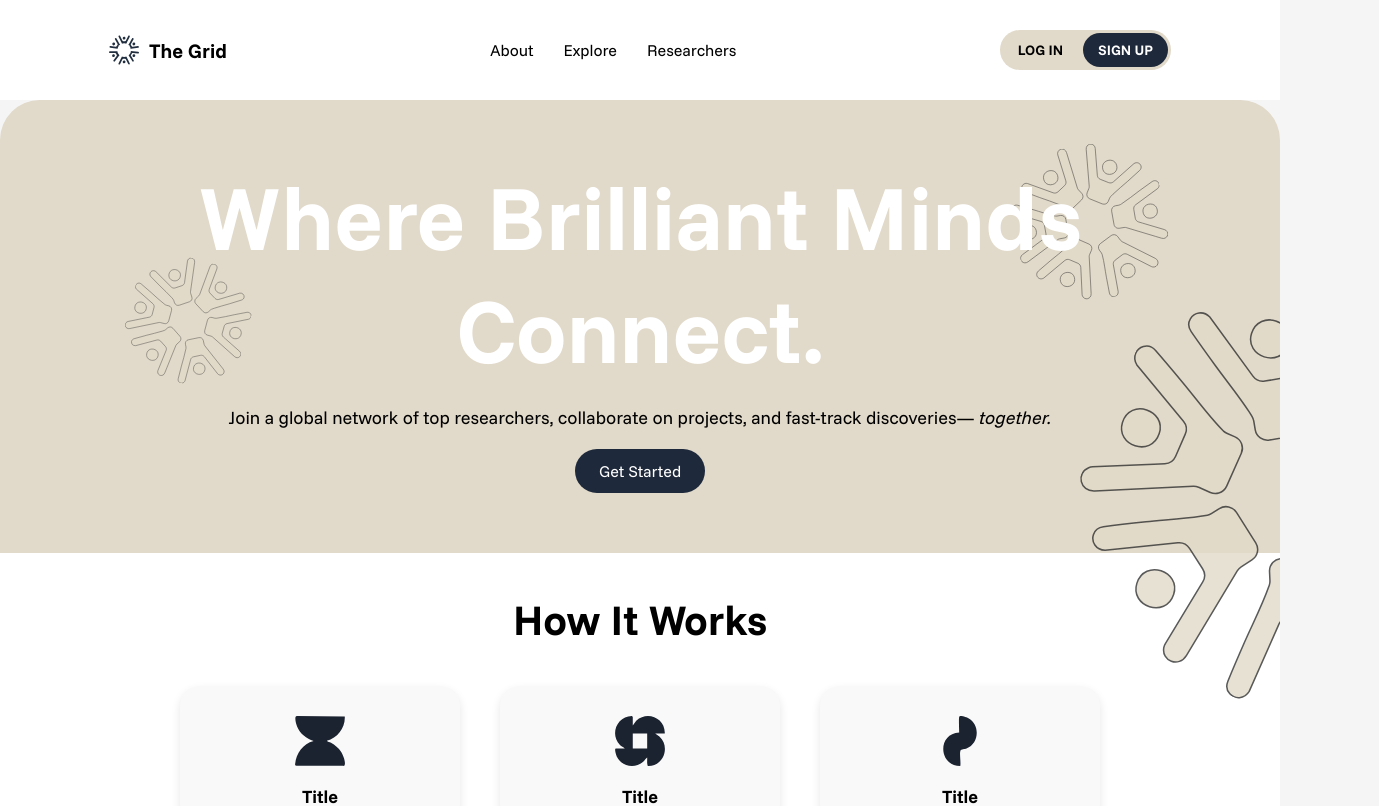
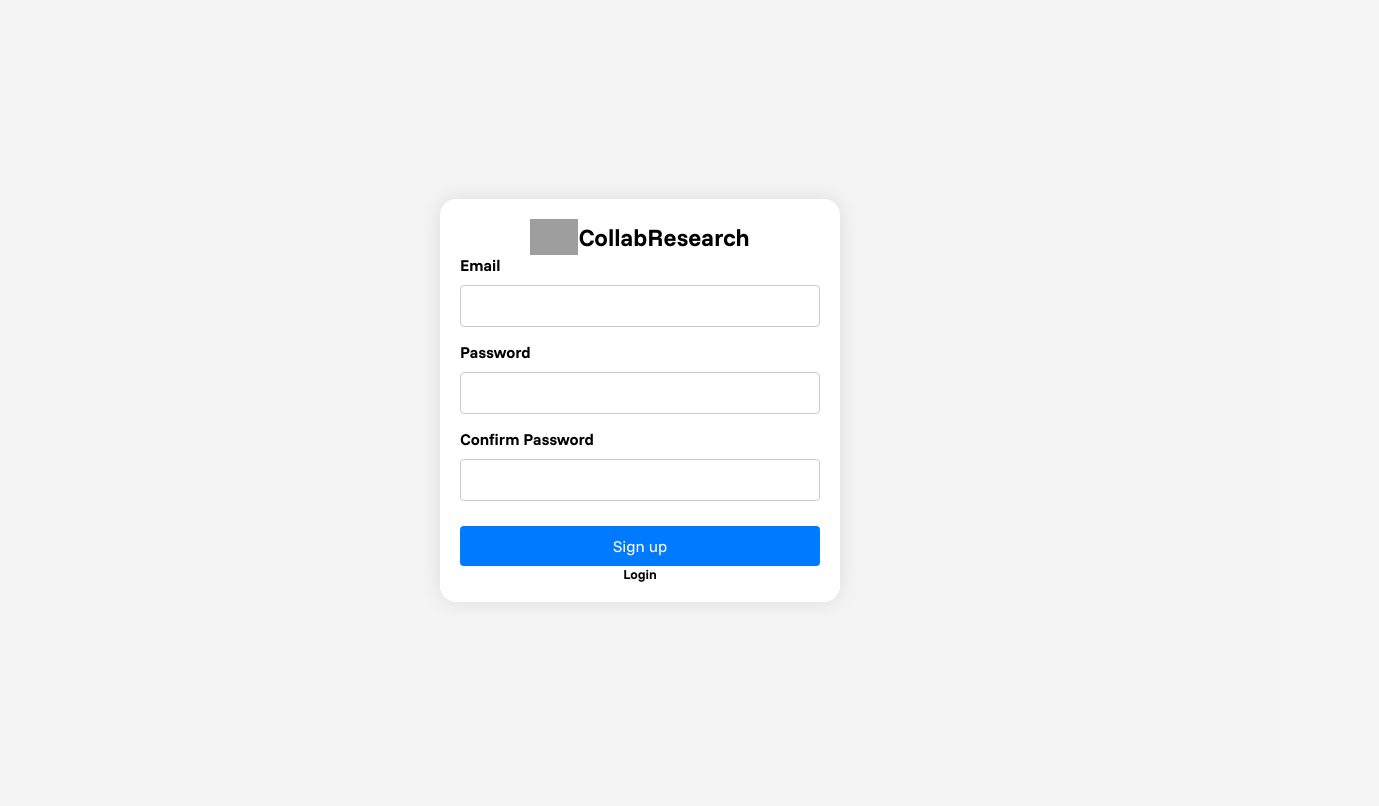
Before and after one commit to swecrocs/Crocs_SE_Project, an Angular app in the folder frontend/SE_Project/: page /registration in a window 1280 px wide. Before the commit this address led to /. Shown: the top 806 px of the page, 1379 px wide, since content can reach past the window. Built offline with nearby package versions, Linux system fonts and the light colour scheme; grey boxes are pictures that could not be loaded.

Commit message:
Feature: add registration ui (initial layout)

```diff
--- a/frontend/SE_Project/src/app/app.routes.ts
+++ b/frontend/SE_Project/src/app/app.routes.ts
@@ -1,10 +1,11 @@
 import { Routes } from '@angular/router';
-
 import { HomeComponent } from './home/home.component';
 import { LoginComponent } from './login/login.component';
+import { RegistrationComponent } from './registration/registration.component';
 
 export const routes: Routes = [
   { path: '', component: HomeComponent },
   { path: 'login', component: LoginComponent },
+  { path: 'registration', component: RegistrationComponent},
   { path: '**', redirectTo: '', pathMatch: 'full' }
 ];
--- /dev/null
+++ b/frontend/SE_Project/src/app/registration/registration.component.css
@@ -0,0 +1,93 @@
+* {
+    box-sizing: border-box;
+  }
+
+  body {
+    display: flex;
+    align-items: center;
+    justify-content: center;
+    height: 100vh;
+    background-color: #f4f4f4;
+    margin: 0;
+    font-family: Arial, sans-serif;
+  }
+
+  .register-container {
+    display: flex;
+    flex-direction: column;
+    background: white;
+    padding: 20px;
+    border-radius: 1rem;
+    box-shadow: 0 0 20px rgba(0, 0, 0, 0.1);
+    text-align: center;
+    width: 400px;
+  }
+
+  .logo {
+    display: flex;
+    flex-direction: row;
+    justify-content: center;
+    align-items: center;
+  }
+
+  .logo-icon {
+    width: 3rem;
+    height: auto;
+  }
+
+  .form-container {
+    display: flex;
+    flex-direction: column;
+    width: 100%;
+  }
+
+  .form-group {
+    display: flex;
+    flex-direction: column;
+    align-items: flex-start;
+    gap: 10px;
+    width: 100%;
+    margin-bottom: 15px;
+  }
+
+  label {
+    min-width: 80px;
+    text-align: left;
+    font-weight: bold;
+  }
+
+  .form-control {
+    flex-grow: 1;
+    padding: 12px;
+    border: 1px solid #ccc;
+    border-radius: 4px;
+    width: 100%;
+  }
+
+  .register-button-group {
+    display: flex;
+    flex-direction: column;
+    align-items: center;
+    margin-top: 10px;
+  }
+
+  .register-button {
+    width: 100%;
+    padding: 10px;
+    background-color: #007bff;
+    color: white;
+    border: none;
+    border-radius: 4px;
+    cursor: pointer;
+    font-size: 16px;
+  }
+
+  .register-button:hover {
+    background-color: #0056b3;
+  }
+
+  .login-text:hover {
+    text-decoration-line: underline;
+    color: #0056b3;
+    cursor: pointer;
+  }
--- /dev/null
+++ b/frontend/SE_Project/src/app/registration/registration.component.html
@@ -0,0 +1,28 @@
+<div>
+    <body>
+    <div class="register-container">
+        <div class="logo">
+            <img src="assets/images/collab_icon.png" alt="CollabResearch Logo" class="logo-icon">
+            <h2>CollabResearch</h2>
+          </div>
+        <form [formGroup]="form" (submit)="getFormValue()" class="form-container">
+            <div class="form-group">
+                <label>Email</label>
+                <input type="text" formControlName="email" class="form-control">
+            </div>
+            <div class="form-group">
+                <label>Password</label>
+                <input type="password" formControlName="password" class="form-control">
+            </div>
+            <div class="form-group">
+                <label>Confirm Password</label>
+                <input type="password" formControlName="confirmPwd" class="form-control">
+            </div>
+            <div class="register-button-group">
+                <button type="submit" class="register-button">Sign up</button>
+                <h5 (click)="onLogin()" class="login-text">Login</h5>
+            </div>
+        </form>
+    </div>
+    </body>
+</div>
--- /dev/null
+++ b/frontend/SE_Project/src/app/registration/registration.component.ts
@@ -0,0 +1,33 @@
+import { Component } from '@angular/core';
+import { CommonModule } from '@angular/common';
+import { FormControl, FormGroup, ReactiveFormsModule } from '@angular/forms';
+import { Router } from '@angular/router';
+
+@Component({
+  selector: 'app-registration',
+  standalone: true,
+  imports: [CommonModule, ReactiveFormsModule],
+  templateUrl: './registration.component.html',
+  styleUrls: ['./registration.component.css'],
+})
+
+export class RegistrationComponent {
+
+    constructor(private router: Router){}
+
+    form = new FormGroup({
+        email: new FormControl(),
+        password: new FormControl(),
+        confirmPwd: new FormControl()
+    })
+
+    getFormValue () {
+        const value = this.form?.value;
+        return value;
+    }
+
+    onLogin () {
+        this.router.navigate(['/login']);
+    }
+
+}
```
Also changed, not shown: 1 other file (tests, documents, lock files or other folders).
